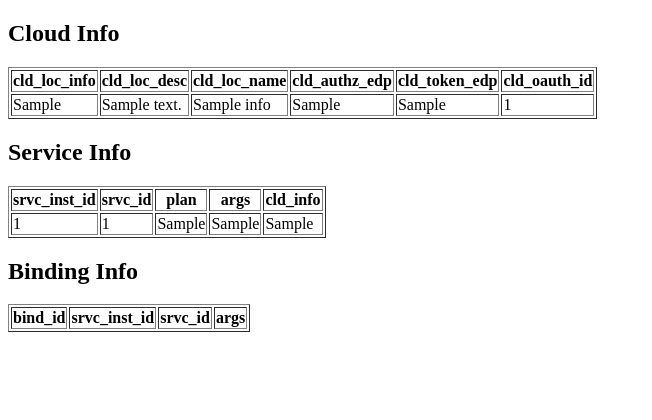
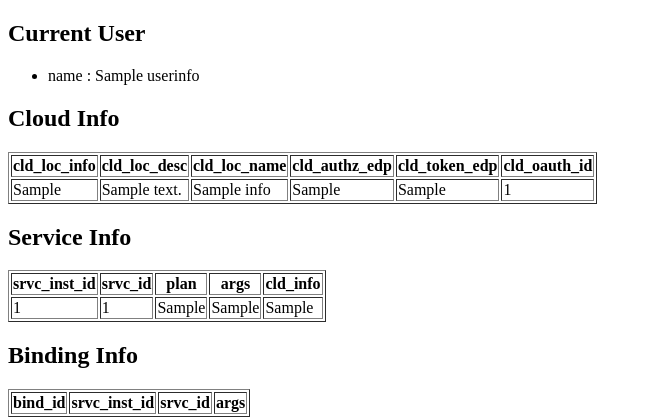
Before and after one commit to ChaosEternal/simple-service-broker, a Flask app: template src/app/templates/dashboard.html in a window 1280 px wide. Shown: the top 420 px of the page, without its empty margins (0-652 px from the left). Run offline with Flask 2, Linux system fonts and the light colour scheme; tables that the repository leaves empty hold one stand-in row (values such as "Sample post"); the template is opened without the code that fills it: values that come from a table or form of the project are taken from there, most other values are stand-ins (such as "Sample title", 1, 10 or a date in 2020); lists and menus that the app fills with data are empty; parts of the project's set-up code (start-up, migrations or seed data) failed here and were passed over.

Commit message:
add user info display

```diff
--- a/src/app/templates/dashboard.html
+++ b/src/app/templates/dashboard.html
@@ -4,6 +4,12 @@
   <title>Service Binding</title>
 </head>
 <body>
+  <h2>Current User</h2>
+      <ul>
+	{% for k in userinfo.keys() %}
+	<li> {{ k }} : {{ "%s"%userinfo[k] }}
+	{% endfor %}
+      </ul>
   <h2>Cloud Info</h2>
   <table border="1">
     <tr>
```
Lines whose indentation alone changed are shown as unchanged.
